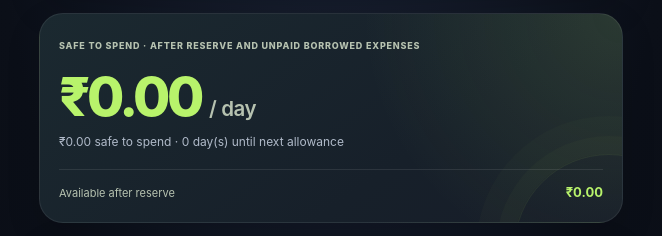
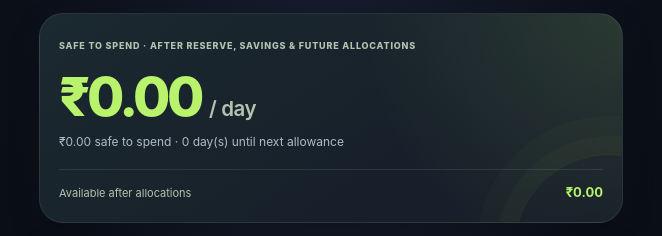
Before and after one commit to Joerakesh/pocket-money-tracker, a Next.js app: page / in a window 1280 px wide. Shown: the part 185-421 px from the top of the page, without its empty margins (309-971 px from the left). Built offline with nearby package versions, Linux system fonts and the light colour scheme; no server answers; the database is empty.

Commit message:
Make safe-to-spend allocation aware

```diff
--- a/src/components/dashboard/Overview.tsx
+++ b/src/components/dashboard/Overview.tsx
@@ -22,6 +22,9 @@ type Tx = {
 type Summary = {
   totalBalance: number;
   spendable: number;
+  ledgerSpendable?: number;
+  protectedAllocations?: number;
+  remainingAllocatedSpending?: number | null;
   owedToFriends: number;
   owedByFriends: number;
   days: number;
@@ -142,7 +145,7 @@ export default function Overview({
           className="pointer-events-none absolute -right-[82px] -bottom-[122px] size-[190px] rounded-full border border-[#b8f36b]/[.08] shadow-[0_0_0_18px_rgba(184,243,107,.025),0_0_0_38px_rgba(184,243,107,.02)]"
         />
         <small className="text-[9px] font-extrabold tracking-[.09em] text-[#b6c2b0]">
-          SAFE TO SPEND · AFTER RESERVE AND UNPAID BORROWED EXPENSES
+          SAFE TO SPEND · AFTER RESERVE, SAVINGS & FUTURE ALLOCATIONS
         </small>
         <div
           className={`mt-[13px] mb-2 text-[clamp(38px,10vw,54px)] font-[780] leading-[1.08] tracking-[-.065em] max-[420px]:text-[40px] ${(s?.perDay ?? 0) < 0 ? ui.red : ui.green}`}
@@ -155,9 +158,14 @@ export default function Overview({
         <div className="text-xs text-[#b0bac9]">
           {money(s?.spendable || 0)} safe to spend · {s?.days ?? 0} day(s) until
           next allowance
+          {s?.protectedAllocations !== undefined && s.protectedAllocations > 0 && (
+            <span className="mt-1 block text-[10px] text-[#929bad]">
+              {money(s.ledgerSpendable || 0)} after reserve · {money(s.protectedAllocations)} kept for savings & future expenses
+            </span>
+          )}
         </div>
         <div className="relative z-[1] mt-[19px] flex items-center justify-between gap-3 border-t border-white/[.09] pt-[13px] text-[11px] text-[#b6c2b0]">
-          <span>Available after reserve</span>
+          <span>Available after allocations</span>
           <strong className="text-[13px] text-[#b8f36b]">
             {money(s?.spendable || 0)}
           </strong>
```
